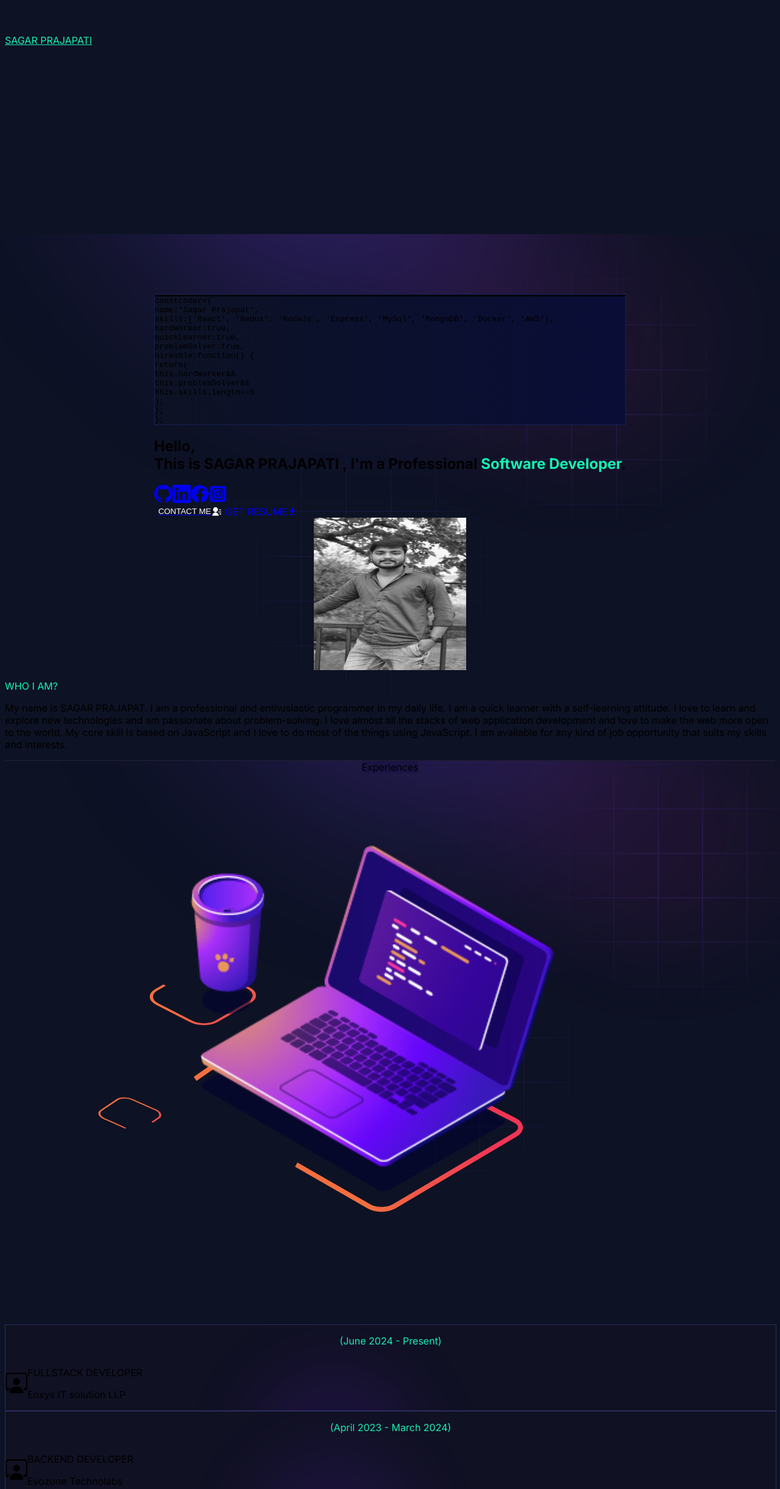
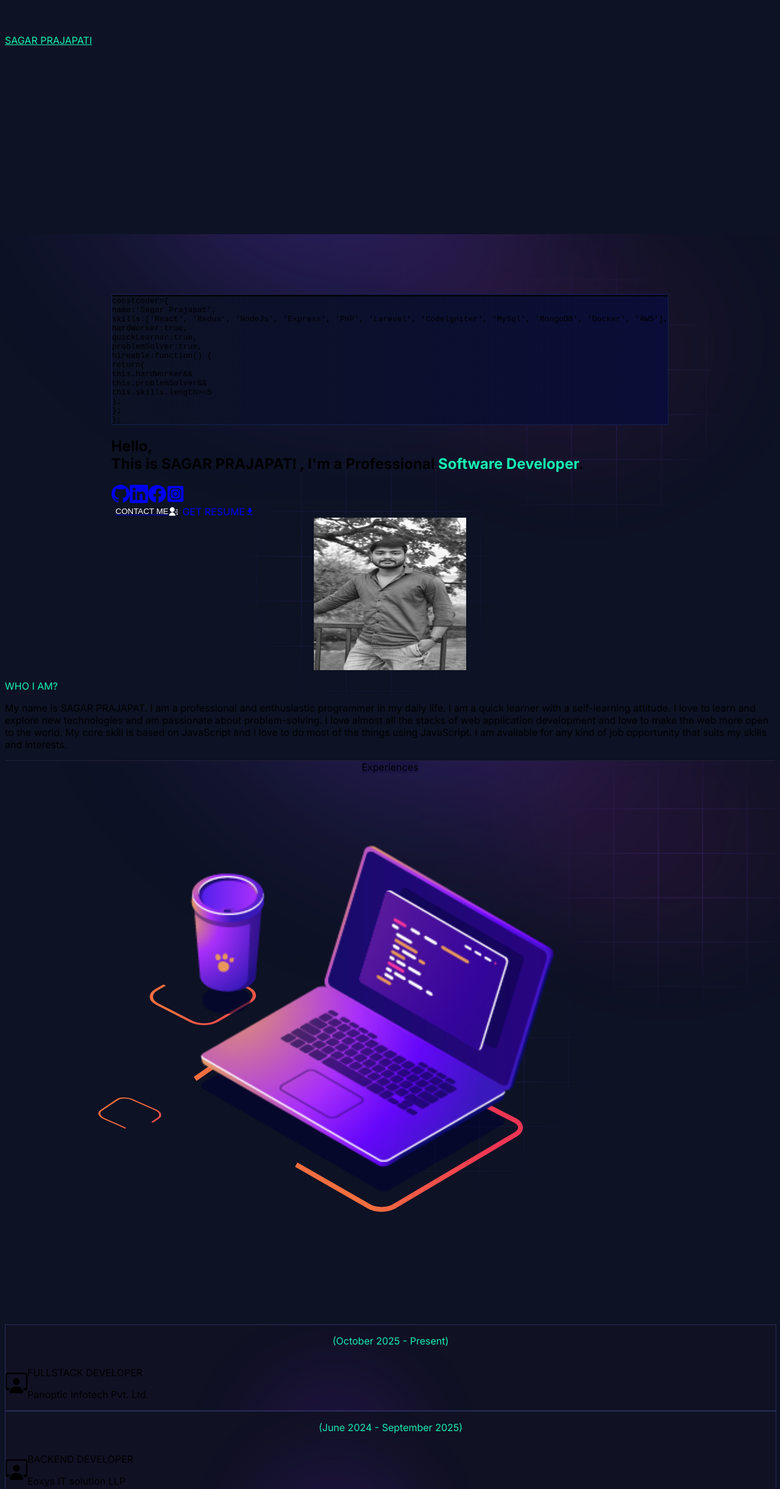
Before and after one commit to sagar-prajapat-coder/portfolio, a Next.js app: page / in a window 1280 px wide. Shown: the part 358-2800 px from the top of the page at 61% size. Built offline with nearby package versions, Linux system fonts and the light colour scheme.

Commit message:
update experience and skills

```diff
--- a/app/components/homepage/hero-section/index.jsx
+++ b/app/components/homepage/hero-section/index.jsx
@@ -115,6 +115,12 @@ function HeroSection() {
                 <span className="text-gray-400">{"', '"}</span>
                 <span className="text-amber-300">Express</span>
                 <span className="text-gray-400">{"', '"}</span>
+                <span className="text-amber-300">PHP</span>
+                <span className="text-gray-400">{"', '"}</span>
+                <span className="text-amber-300">Larevel</span>
+                <span className="text-gray-400">{"', '"}</span>
+                <span className="text-amber-300">Codelgniter</span>
+                <span className="text-gray-400">{"', '"}</span>
                 <span className="text-amber-300">MySql</span>
                 <span className="text-gray-400">{"', '"}</span>
                 <span className="text-amber-300">MongoDB</span>
--- a/utils/data/experience.js
+++ b/utils/data/experience.js
@@ -2,17 +2,23 @@ export const experiences = [
   {
     id: 1,
     title: 'FullStack Developer',
-    company: "Eoxys IT solution LLP",
-    duration: "(June 2024 - Present)"
+    company: "Panoptic Infotech Pvt. Ltd.",
+    duration: "(October 2025 - Present)"
   },
   {
     id: 2,
+    title: 'Backend Developer',
+    company: "Eoxys IT solution LLP",
+    duration: "(June 2024 - September 2025)"
+  },
+  {
+    id: 3,
     title: "Backend Developer",
     company: "Evozone Technolabs",
     duration: "(April 2023 - March 2024)"
   },
   {
-    id: 3,
+    id: 4,
     title: "Web Developer",
     company: "Webinfo Software",
     duration: "(April 2022 - March 2023)"
```
